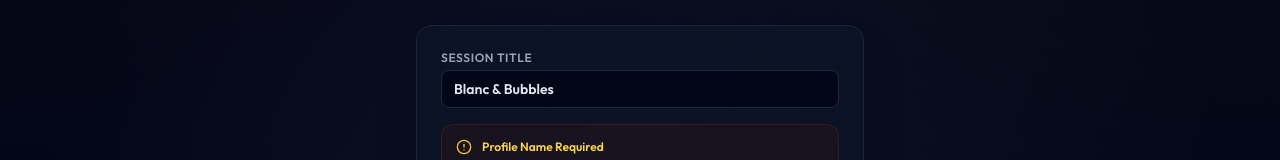
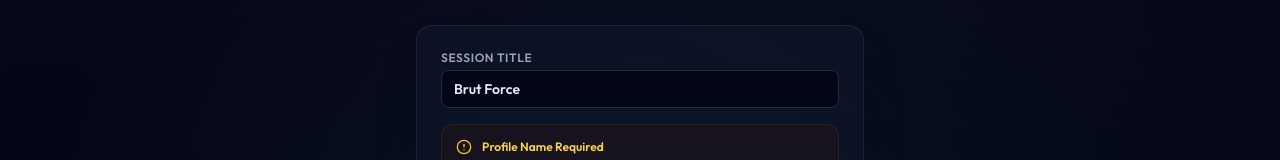
Before and after one commit to Neby123/wine-tasting-app, a React (Vite) app: page / in a window 1280 px wide. Shown: the part 356-516 px from the top of the page. Built offline with nearby package versions, Linux system fonts and the light colour scheme; no server answers; the database is empty; a web font is replaced by a local one.

Commit message:
Update default tasting session title and banner to Brut Force

```diff
--- a/src/App.tsx
+++ b/src/App.tsx
@@ -40,7 +40,7 @@ export default function App() {
   const [currentMatch, setCurrentMatch] = useState<{ id: string; wine1: string; wine2: string } | null>(null);
 
   // New session input
-  const [newSessionName, setNewSessionName] = useState('Blanc & Bubbles');
+  const [newSessionName, setNewSessionName] = useState('Brut Force');
   const [creatingSession, setCreatingSession] = useState(false);
 
   // Load active session and data
--- a/src/components/Brackets.tsx
+++ b/src/components/Brackets.tsx
@@ -266,7 +266,7 @@ export default function Brackets({
       {!voterName && (
         <div className="glass-panel border border-amber-500/40 bg-amber-950/20 rounded-2xl p-6 max-w-lg mx-auto text-center space-y-4 shadow-xl shadow-amber-950/20">
           <div className="space-y-1">
-            <h3 className="text-xl font-bold font-serif text-amber-200">Welcome to Blanc & Bubbles!</h3>
+            <h3 className="text-xl font-bold font-serif text-amber-200">Welcome to Brut Force!</h3>
             <p className="text-xs text-slate-300">Select your name below to unlock your personal tasting bracket:</p>
           </div>
           <div className="max-w-xs mx-auto">
```
